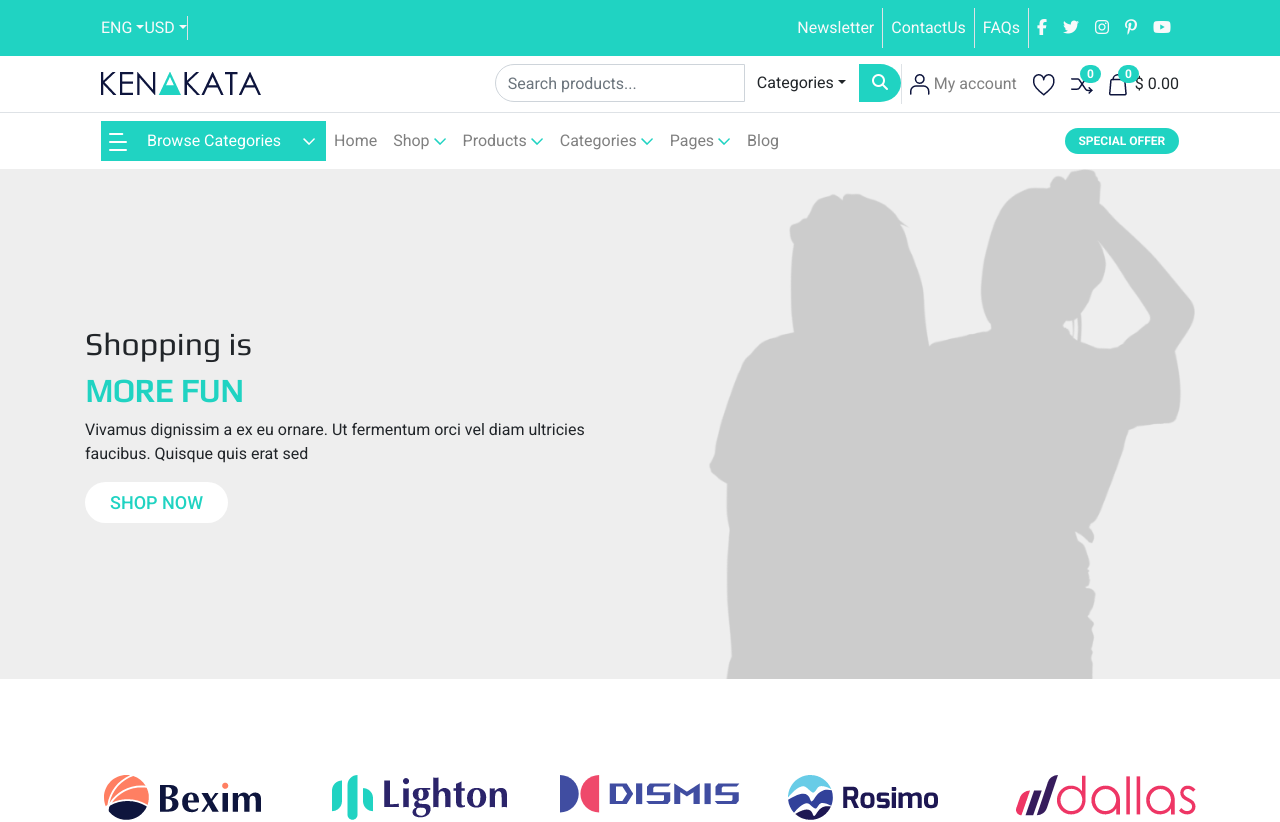
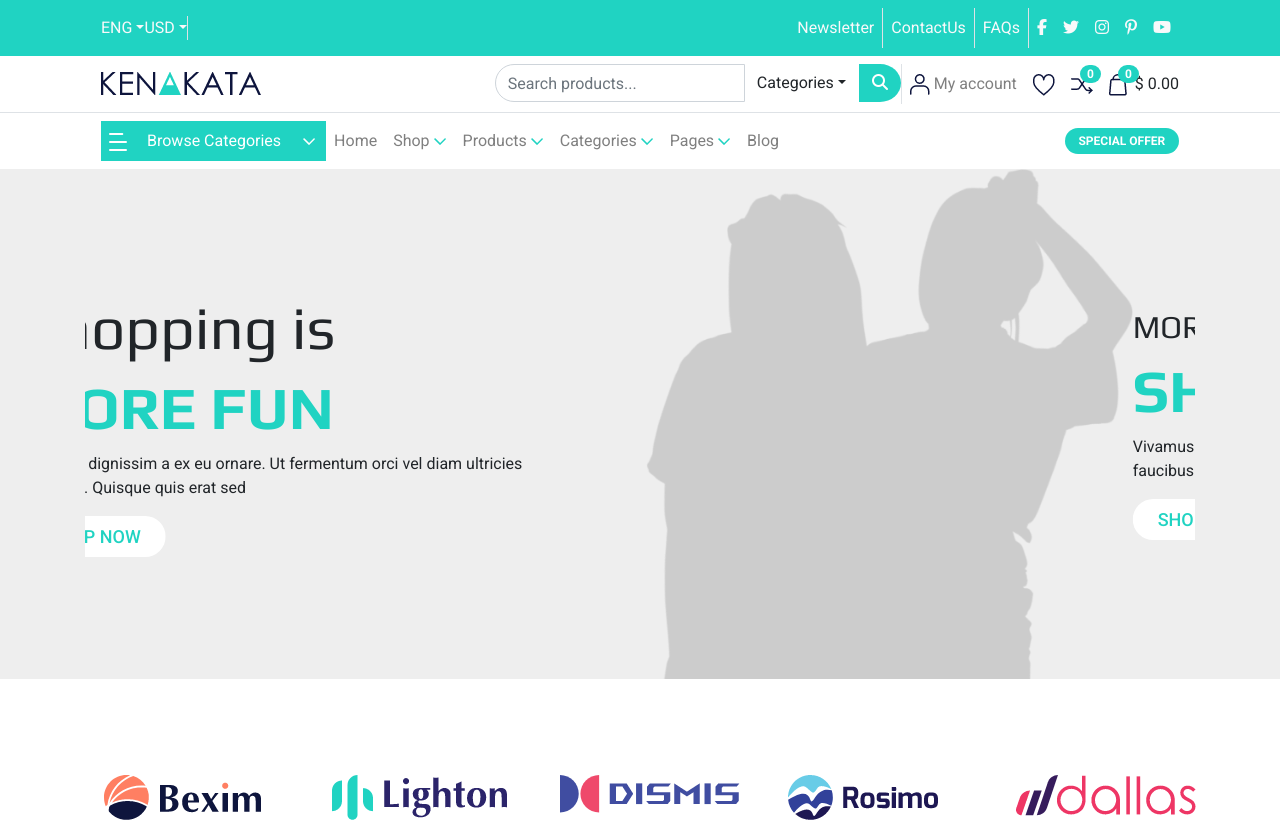
Before and after one commit to JonasMets/Vue-KenKata-Webshop, a Vue app: page / in a window 1280 px wide. Shown: the top 822 px of the page. Built offline with nearby package versions, Linux system fonts and the light colour scheme.

Commit message:
some updates

```diff
--- a/src/App.vue
+++ b/src/App.vue
@@ -34,7 +34,9 @@ export default {
 <style>
 @import url("https://fonts.googleapis.com/css2?family=Roboto:ital,wght@0,100;0,300;0,400;0,500;0,700;0,900;1,100;1,300;1,400;1,500;1,700;1,900&display=swap");
 
-@import url('https://fonts.googleapis.com/css2?family=Play&display=swap');
+/* @import url('https://fonts.googleapis.com/css2?family=Play&display=swap'); */
+
+@import url('https://fonts.googleapis.com/css2?family=Play:wght@400;700&display=swap');
 
 /*  här lägger vi de färger som ska användas */
 :root {
--- a/src/components/banner/BannerHome1.vue
+++ b/src/components/banner/BannerHome1.vue
@@ -2,12 +2,14 @@
   <div class="bg-banner1">
     <div class="container">
       <!-- <h2>Banner carousel here</h2> -->
-
+      <div id="carouselExampleSlidesOnly" class="carousel slide" data-ride="carousel">
+        <div class="carousel-inner">
+          <div class="carousel-item active">
             <div class="row align-items-center">
               <div class="col">
                 <div>
-            <h2 class="font-play">Shopping is</h2>
-            <h2 class="font-play font-weight-bold color-primary">MORE FUN</h2>
+                  <h2 class="font-play fs-60">Shopping is</h2>
+                  <h2 class="font-play font-weight-bold fs-60 color-primary">MORE FUN</h2>
                 </div>
                 <div>
                   <p
@@ -23,8 +25,32 @@
                 <img src="@/assets/Banner-thumb.png" class="d-block w-100" />
               </div>
             </div>
+          </div>
+          <div class="carousel-item">
+            <div class="row align-items-center">
+              <div class="col">
+                <div>
+                  <h2 class="font-play">MORE FUN</h2>
+                  <h2 class="font-play font-weight-bold fs-60 color-primary text-uppercase">Shopping is</h2>
+                </div>
+                <div>
+                  <p
+                    class
+                  >Vivamus dignissim a ex eu ornare. Ut fermentum orci vel diam ultricies faucibus. Quisque quis erat sed</p>
+                </div>
 
+                <button
+                  class="btn rounded-pill color-primary text-uppercase pl-4 pr-4 btn-shopnow"
+                >Shop Now</button>
+              </div>
+              <div class="col">
+                <img src="@/assets/Banner-thumb.png" class="d-block w-100" />
+              </div>
+            </div>
+          </div>
 
+        </div>
+      </div>
     </div>
   </div>
 </template>
@@ -38,6 +64,13 @@ export default {};
   background-color: #eeeeee;
 }
 
+.myfont-bold {
+  font-weight: 900 !important;
+}
+.fs-60 {
+  font-size: 60px;
+}
+
 .btn-shopnow {
   background-color: #ffffff;
   /* color: var(--); */
```
Lines whose indentation alone changed are shown as unchanged.
